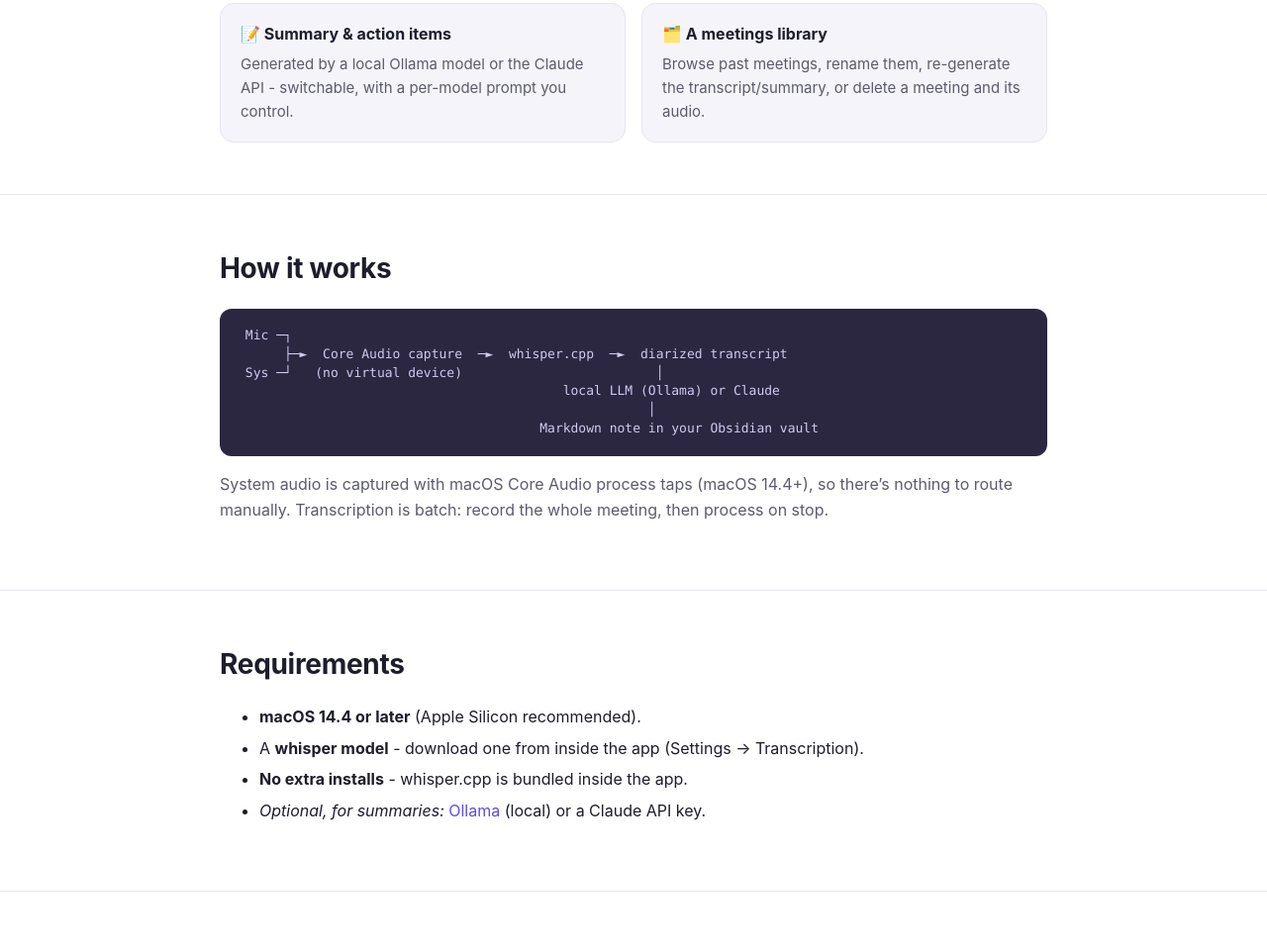
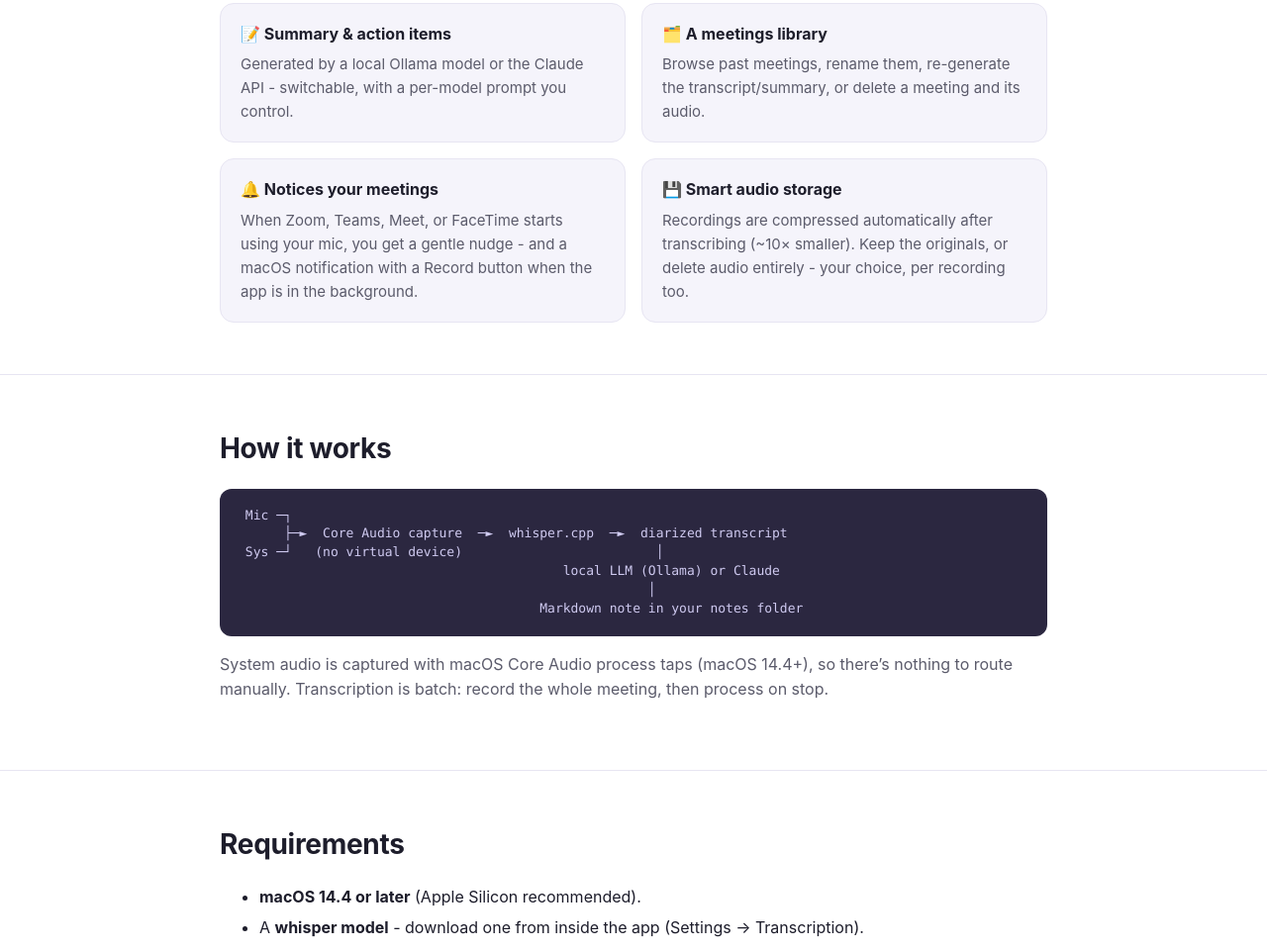
Before and after one commit to servika/obsidian-local-meeting-notes, a plain HTML site: page docs/index.html in a window 1280 px wide. Shown: the part 981-1941 px from the top of the page at 99% size. Drawn offline with Linux system fonts and the light colour scheme.

Commit message:
docs: landing page - add meeting-detection + smart-audio-storage cards; 'notes folder' not 'Obsidian vault'

```diff
--- a/docs/index.html
+++ b/docs/index.html
@@ -76,6 +76,8 @@
       <div class="card"><h4>🌍 Any language</h4><p>Auto-detects and transcribes the spoken language with a multilingual model.</p></div>
       <div class="card"><h4>📝 Summary &amp; action items</h4><p>Generated by a local Ollama model or the Claude API - switchable, with a per-model prompt you control.</p></div>
       <div class="card"><h4>🗂️ A meetings library</h4><p>Browse past meetings, rename them, re-generate the transcript/summary, or delete a meeting and its audio.</p></div>
+      <div class="card"><h4>🔔 Notices your meetings</h4><p>When Zoom, Teams, Meet, or FaceTime starts using your mic, you get a gentle nudge - and a macOS notification with a Record button when the app is in the background.</p></div>
+      <div class="card"><h4>💾 Smart audio storage</h4><p>Recordings are compressed automatically after transcribing (~10× smaller). Keep the originals, or delete audio entirely - your choice, per recording too.</p></div>
     </div>
   </div>
 </section>
@@ -88,7 +90,7 @@
  Sys ─┘   (no virtual device)                         │
                                           local LLM (Ollama) or Claude
                                                      │
-                                       Markdown note in your Obsidian vault</div>
+                                       Markdown note in your notes folder</div>
     <p style="margin-top:16px;color:var(--muted)">System audio is captured with macOS Core Audio process taps (macOS 14.4+), so there’s nothing to route manually. Transcription is batch: record the whole meeting, then process on stop.</p>
   </div>
 </section>
```
